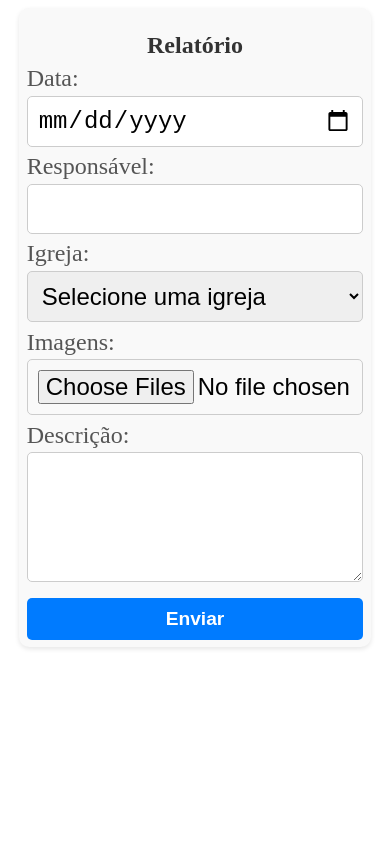
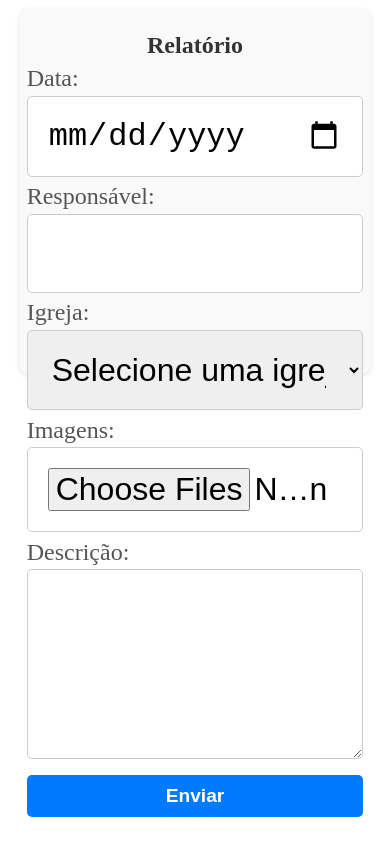
Before and after one commit to ismaileRodrigues/RelatorioMensal, a plain HTML site: page index.html in a window 390 px wide. Drawn offline with nearby package versions, Linux system fonts and the light colour scheme.

Commit message:
Update style.css

```diff
--- a/style.css
+++ b/style.css
@@ -179,3 +179,19 @@ button {
     height: 30px;
     font-size: 2rem;
 }
+
+@media (max-width: 768px) {
+  input,
+textarea,
+select {
+    font-size: 2rem;
+    padding: 20px;
+}
+
+    .form-container
+    {
+    width: 90%;
+ height: 90vw;
+}
+
+}
```
